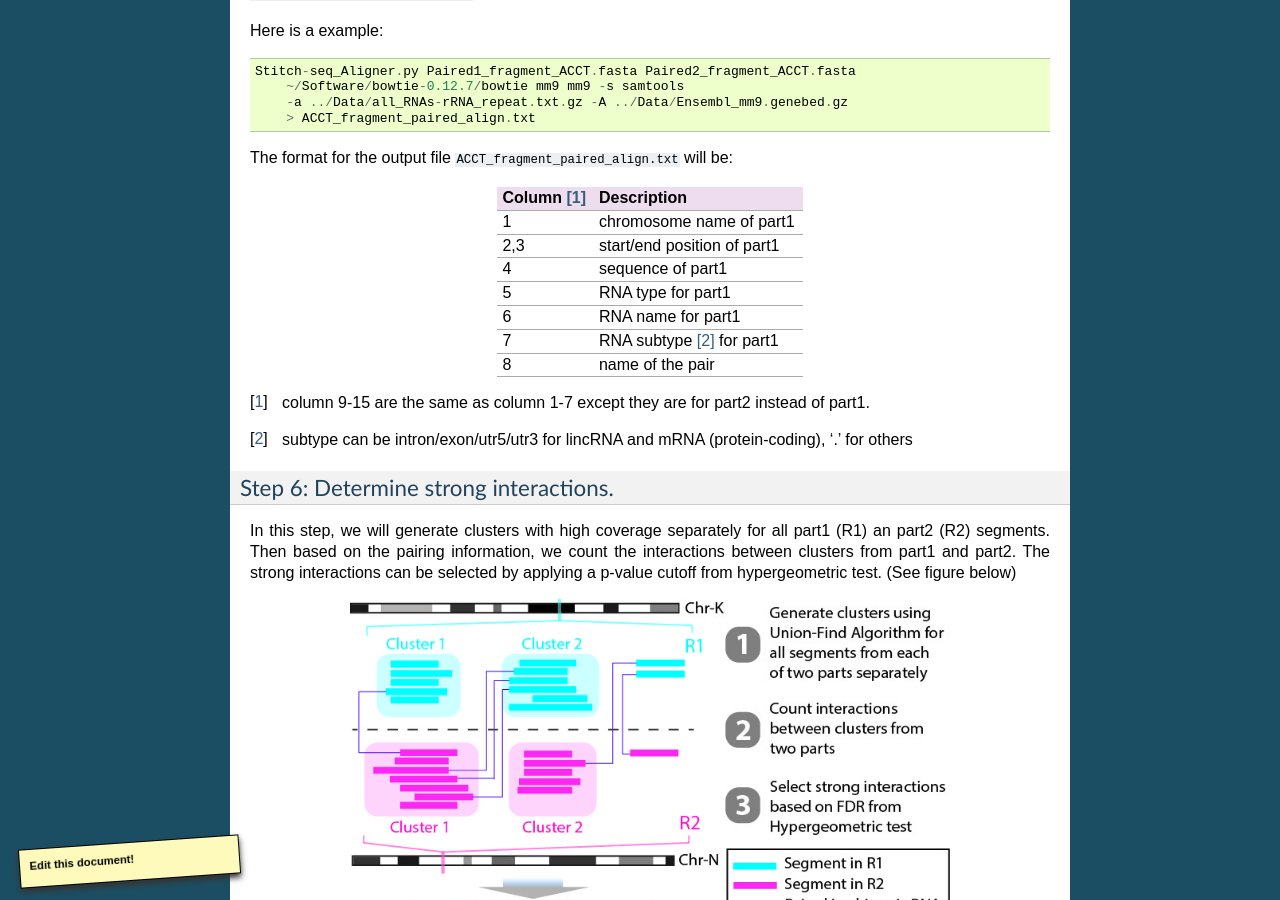
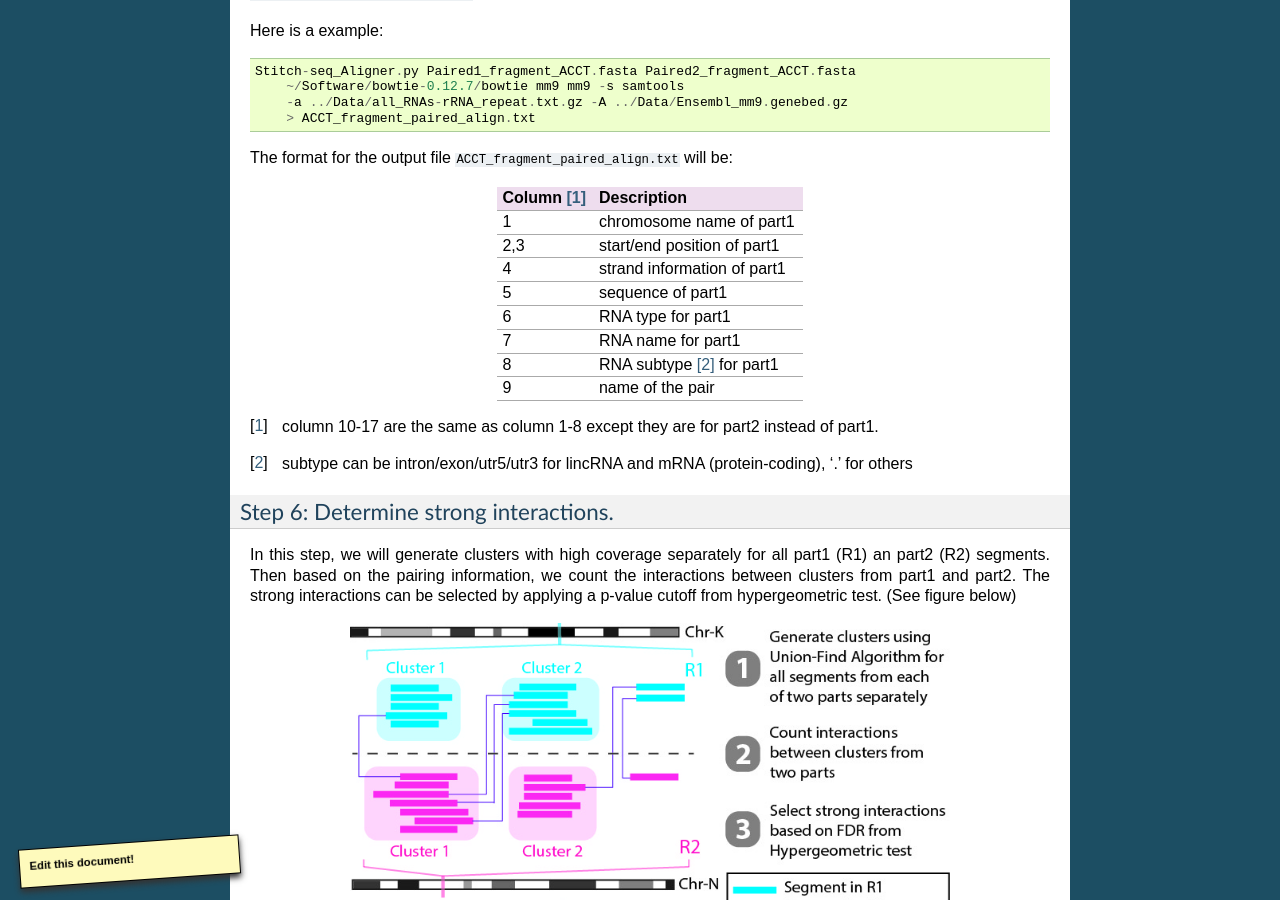
Before and after one commit to yu68/RNA-Hi-C, a Sphinx documentation site: the page built from doc/source/Analysis_pipeline.rst, in a window 1280 px wide and 900 px high, scrolled down 5608 px. Built offline with Sphinx 7.4.7, drawn with Linux system fonts in a browser that asks for light colours; formulas are drawn with MathJax 3; comment, search, counter and statistics services are not loaded.

Commit message:
change doc for explanation of columns of fragment_pair file

```diff
--- a/doc/source/Analysis_pipeline.rst
+++ b/doc/source/Analysis_pipeline.rst
@@ -289,14 +289,15 @@ The format for the output file ``ACCT_fragment_paired_align.txt`` will be:
   =============  ===========================
     1            chromosome name of part1
    2,3           start/end position of part1
-    4            sequence of part1
-    5            RNA type for part1
-    6            RNA name for part1
-    7            RNA subtype [#f2]_ for part1
-    8            name of the pair
+    4            strand information of part1
+    5            sequence of part1
+    6            RNA type for part1
+    7            RNA name for part1
+    8            RNA subtype [#f2]_ for part1
+    9            name of the pair
   =============  ===========================
 
-.. [#f1] column 9-15 are the same as column 1-7 except they are for part2 instead of part1.
+.. [#f1] column 10-17 are the same as column 1-8 except they are for part2 instead of part1.
 .. [#f2] subtype can be intron/exon/utr5/utr3 for lincRNA and mRNA (protein-coding), '.' for others
 
 .. _step6:
```
Also changed, not shown: 6 other files.
